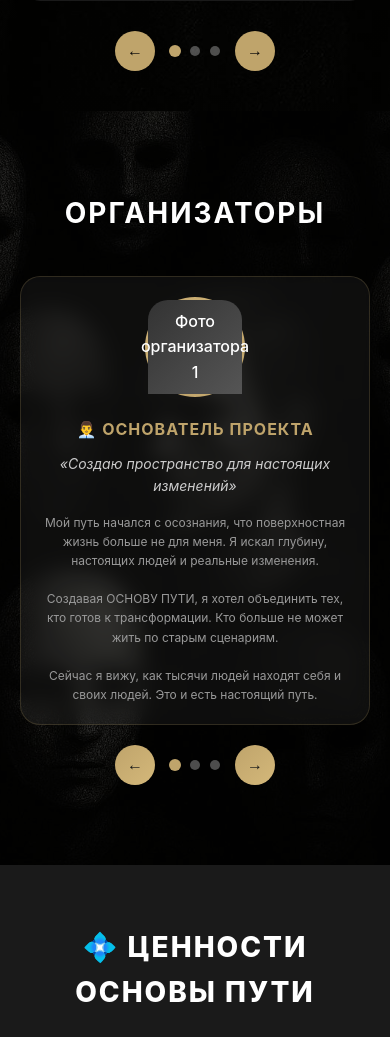
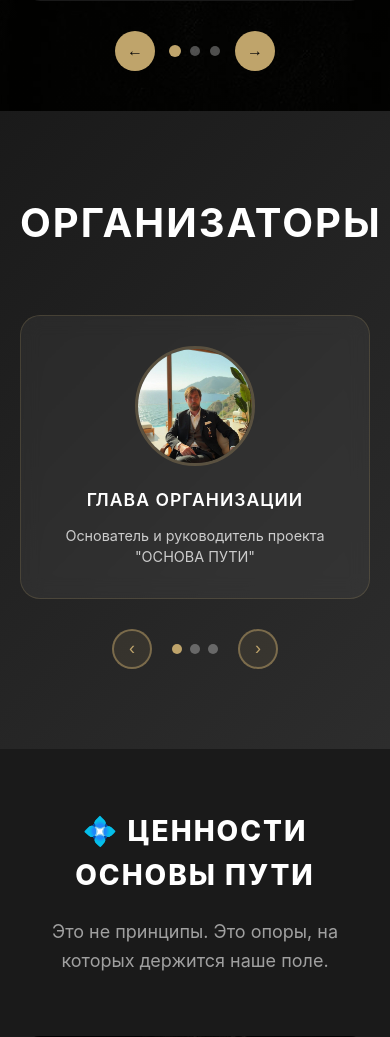
Before and after one commit to KoboSteruS/Main_way, a Flask app: page / in a window 390 px wide. Shown: the part 4853-5890 px from the top of the page. Run offline with Flask 3, Linux system fonts and the light colour scheme.

Commit message:
feat: обновлен блок организаторов - круглые фото, простой дизайн, сетка для десктопа, карусель для мобильных

```diff
--- a/app/static/css/main.css
+++ b/app/static/css/main.css
@@ -2376,63 +2376,95 @@ body {
 
 /* ===== БЛОК ОРГАНИЗАТОРОВ ===== */
 .organizers {
-    position: relative;
-    padding: 120px 0;
-    background: var(--color-bg);
-    overflow: hidden;
-}
-
-.organizers__bg {
-    position: absolute;
-    top: 0;
-    left: 0;
-    width: 100%;
-    height: 100%;
-    background-size: cover;
-    background-position: center;
-    background-repeat: no-repeat;
-    z-index: 1;
-}
-
-.organizers__overlay {
-    position: absolute;
-    top: 0;
-    left: 0;
-    width: 100%;
-    height: 100%;
-    background: rgba(0, 0, 0, 0.7);
-    z-index: 2;
-}
-
-.organizers__container {
-    position: relative;
-    z-index: 3;
-}
-
-.organizers__title {
-    font-size: var(--font-size-3xl);
-    font-weight: 700;
-    color: var(--color-primary);
+    padding: 80px 0;
+    background: linear-gradient(135deg, #1a1a1a 0%, #2d2d2d 100%);
+    position: relative;
+}
+
+.organizers .section-header {
     text-align: center;
     margin-bottom: 60px;
+}
+
+.organizers .section-header h2 {
+    font-size: 3rem;
+    font-weight: 700;
+    color: #fff;
     text-transform: uppercase;
-    letter-spacing: 3px;
-}
-
-.organizers__carousel {
-    position: relative;
-    max-width: 800px;
-    margin: 0 auto;
-}
-
-/* Стили для карусели организаторов */
-.organizers-portraits-carousel {
-    position: relative;
-    overflow: hidden;
+    letter-spacing: 2px;
+    margin: 0;
+}
+
+/* Сетка организаторов для десктопа */
+.organizers-grid {
+    display: grid;
+    grid-template-columns: repeat(3, 1fr);
+    gap: 40px;
+    margin-bottom: 0;
+}
+
+.organizer-card {
+    text-align: center;
+    background: rgba(255, 255, 255, 0.05);
     border-radius: 20px;
-    background: rgba(255, 255, 255, 0.05);
+    padding: 30px;
     backdrop-filter: blur(10px);
     border: 1px solid rgba(191, 164, 107, 0.2);
+    transition: transform 0.3s ease, box-shadow 0.3s ease;
+}
+
+.organizer-card:hover {
+    transform: translateY(-5px);
+    box-shadow: 0 10px 30px rgba(0, 0, 0, 0.3);
+}
+
+.organizer-photo {
+    width: 150px;
+    height: 150px;
+    margin: 0 auto 20px;
+    border-radius: 50%;
+    overflow: hidden;
+    border: 3px solid rgba(191, 164, 107, 0.3);
+}
+
+.organizer-photo img {
+    width: 100%;
+    height: 100%;
+    object-fit: cover;
+}
+
+.organizer-info h3 {
+    font-size: 1.2rem;
+    font-weight: 600;
+    color: #fff;
+    margin: 0 0 10px 0;
+    text-transform: uppercase;
+    letter-spacing: 1px;
+}
+
+.organizer-info p {
+    font-size: 0.95rem;
+    color: #ccc;
+    margin: 0;
+    line-height: 1.5;
+}
+
+/* Мобильная карусель (скрыта на десктопе) */
+.organizers-carousel-mobile {
+    display: none;
+}
+
+/* Мобильные стили */
+@media (max-width: 768px) {
+    .organizers-grid {
+        display: none;
+    }
+
+    .organizers-carousel-mobile {
+        display: block;
+        position: relative;
+        max-width: 400px;
+        margin: 0 auto;
     }
 
     .organizer-slide {
@@ -2440,6 +2472,12 @@ body {
         opacity: 1 !important;
         transform: none !important;
         transition: none !important;
+        text-align: center;
+        background: rgba(255, 255, 255, 0.05);
+        border-radius: 20px;
+        padding: 30px;
+        backdrop-filter: blur(10px);
+        border: 1px solid rgba(191, 164, 107, 0.2);
     }
 
     .organizer-slide.active {
@@ -2452,157 +2490,86 @@ body {
         display: none !important;
     }
 
-.organizer-portrait {
-    display: flex;
-    flex-direction: column;
-    padding: 30px;
-    gap: 20px;
-}
-
-.organizer-portrait__placeholder {
+    .organizer-photo {
         width: 120px;
         height: 120px;
+        margin: 0 auto 20px;
         border-radius: 50%;
-    background: linear-gradient(135deg, #bfa46b 0%, #d4b87a 100%);
+        overflow: hidden;
+        border: 3px solid rgba(191, 164, 107, 0.3);
+    }
+
+    .organizer-photo img {
+        width: 100%;
+        height: 100%;
+        object-fit: cover;
+    }
+
+    .organizer-info h3 {
+        font-size: 1.1rem;
+        font-weight: 600;
+        color: #fff;
+        margin: 0 0 10px 0;
+        text-transform: uppercase;
+        letter-spacing: 1px;
+    }
+
+    .organizer-info p {
+        font-size: 0.9rem;
+        color: #ccc;
+        margin: 0;
+        line-height: 1.5;
+    }
+
+    /* Навигация карусели */
+    .carousel-nav {
+        display: flex;
+        justify-content: center;
+        align-items: center;
+        margin-top: 30px;
+        gap: 20px;
+    }
+
+    .carousel-btn {
+        width: 40px;
+        height: 40px;
+        border-radius: 50%;
+        border: 2px solid rgba(191, 164, 107, 0.5);
+        background: rgba(191, 164, 107, 0.1);
+        color: #bfa46b;
+        font-size: 18px;
+        cursor: pointer;
+        transition: all 0.3s ease;
         display: flex;
         align-items: center;
         justify-content: center;
-    margin: 0 auto;
-    border: 3px solid rgba(191, 164, 107, 0.3);
-}
-
-.organizer-portrait__quote {
-    text-align: center;
-    color: #fff;
-}
-
-.organizer-portrait__name {
-    font-size: 18px;
-    font-weight: 700;
-    color: #bfa46b;
-    margin-bottom: 10px;
-    text-transform: uppercase;
-    letter-spacing: 1px;
-}
-
-.organizer-portrait__text {
-    font-size: 16px;
-    font-style: italic;
-    color: #ccc;
-    margin-bottom: 15px;
-    line-height: 1.6;
-}
-
-.organizer-portrait__story {
-    font-size: 14px;
-    line-height: 1.6;
-    color: #999;
-}
-
-/* Контролы для организаторов */
-.organizers-controls {
-    display: flex;
-    align-items: center;
-    justify-content: center;
-    gap: 20px;
-    margin-top: 30px;
-}
-
-.organizer-nav {
-    width: 50px;
-    height: 50px;
-    border: none;
-    border-radius: 50%;
-    background: linear-gradient(135deg, #bfa46b 0%, #d4b87a 100%);
-    color: #1a1a1a;
-    font-size: 20px;
-    font-weight: 700;
-    cursor: pointer;
-    transition: all 0.3s ease;
-    display: flex;
-    align-items: center;
-    justify-content: center;
-}
-
-.organizer-nav:hover {
-    transform: translateY(-2px);
-    box-shadow: 0 10px 30px rgba(191, 164, 107, 0.3);
-}
-
-.organizer-nav:disabled {
-    opacity: 0.5;
-    cursor: not-allowed;
-}
-
-.organizer-dots {
-    display: flex;
-    gap: 10px;
-}
-
-.organizer-dot {
-    width: 12px;
-    height: 12px;
+    }
+
+    .carousel-btn:hover {
+        background: rgba(191, 164, 107, 0.2);
+        border-color: rgba(191, 164, 107, 0.8);
+    }
+
+    .carousel-dots {
+        display: flex;
+        gap: 8px;
+    }
+
+    .dot {
+        width: 10px;
+        height: 10px;
         border-radius: 50%;
         background: rgba(255, 255, 255, 0.3);
         cursor: pointer;
         transition: all 0.3s ease;
     }
 
-.organizer-dot.active {
+    .dot.active {
         background: #bfa46b;
-    transform: scale(1.2);
-}
-
-.organizer-dot:hover {
-    background: rgba(191, 164, 107, 0.5);
-}
-
-@media (max-width: 768px) {
-    .organizers {
-        padding: 80px 0;
-    }
-
-    .organizers__title {
-        font-size: var(--font-size-2xl);
-        margin-bottom: 40px;
-        letter-spacing: 2px;
-    }
-
-    .organizer-portrait {
-        padding: 20px;
-    }
-
-    .organizer-portrait__placeholder {
-        width: 100px;
-        height: 100px;
-    }
-
-    .organizer-portrait__name {
-        font-size: 16px;
-    }
-
-    .organizer-portrait__text {
-        font-size: 14px;
-    }
-
-    .organizer-portrait__story {
-        font-size: 12px;
-    }
-
-    .organizers-controls {
-        gap: 15px;
-        margin-top: 20px;
-    }
-
-    .organizer-nav {
-        width: 40px;
-        height: 40px;
-        font-size: 16px;
-    }
-
-    .organizer-dot {
-        width: 10px;
-        height: 10px;
+    }
+
+    .organizers .section-header h2 {
+        font-size: 2.5rem;
     }
 }
 
--- a/app/static/js/main.js
+++ b/app/static/js/main.js
@@ -444,44 +444,51 @@ function initPortraitsCarousel() {
 // ===== КАРУСЕЛЬ ОРГАНИЗАТОРОВ =====
 function initOrganizersCarousel() {
     const slides = document.querySelectorAll('.organizer-slide[data-carousel="organizers"]');
-    const dots = document.querySelectorAll('.organizer-dot[data-carousel="organizers"]');
+    const dots = document.querySelectorAll('.dot[data-carousel="organizers"]');
     const prevBtn = document.getElementById('organizerPrev');
     const nextBtn = document.getElementById('organizerNext');
 
-    if (!slides.length) return; // Если нет слайдов, выходим
+    if (!slides.length) return; // Выходим если слайды не найдены
 
     let currentSlide = 0;
-    const totalSlides = slides.length;
 
     function showSlide(index) {
-        // Скрываем все слайды организаторов
+        // Скрываем все слайды
         slides.forEach(slide => {
             slide.classList.remove('active');
+            slide.style.display = 'none';
         });
 
-        // Убираем активный класс со всех точек организаторов
-        dots.forEach(dot => {
-            dot.classList.remove('active');
-        });
+        // Убираем активный класс у всех точек
+        dots.forEach(dot => dot.classList.remove('active'));
 
-        // Показываем нужный слайд
+        // Показываем текущий слайд
         slides[index].classList.add('active');
-        dots[index].classList.add('active');
+        slides[index].style.display = 'block';
+
+        // Активируем соответствующую точку
+        if (dots[index]) {
+            dots[index].classList.add('active');
+        }
     }
 
-    // Обработчики для кнопок с бесконечным переключением
+    function nextSlide() {
+        currentSlide = (currentSlide + 1) % slides.length;
+        showSlide(currentSlide);
+    }
+
+    function prevSlide() {
+        currentSlide = (currentSlide - 1 + slides.length) % slides.length;
+        showSlide(currentSlide);
+    }
+
+    // Обработчики для кнопок
     if (prevBtn) {
-        prevBtn.addEventListener('click', () => {
-            currentSlide = (currentSlide - 1 + totalSlides) % totalSlides;
-            showSlide(currentSlide);
-        });
+        prevBtn.addEventListener('click', prevSlide);
     }
 
     if (nextBtn) {
-        nextBtn.addEventListener('click', () => {
-            currentSlide = (currentSlide + 1) % totalSlides;
-            showSlide(currentSlide);
-        });
+        nextBtn.addEventListener('click', nextSlide);
     }
 
     // Обработчики для точек
@@ -492,13 +499,10 @@ function initOrganizersCarousel() {
         });
     });
 
-    // Автоматическое переключение каждые 6 секунд (немного медленнее чем участники)
-    setInterval(() => {
-        currentSlide = (currentSlide + 1) % totalSlides;
-        showSlide(currentSlide);
-    }, 6000);
+    // Автоматическое переключение каждые 5 секунд
+    setInterval(nextSlide, 5000);
 
-    // Инициализация первого слайда
+    // Показываем первый слайд
     showSlide(0);
 }
 
--- a/app/templates/components/organizers.html
+++ b/app/templates/components/organizers.html
@@ -1,82 +1,90 @@
 <!-- Блок организаторов -->
 <section class="organizers" id="organizers">
-    <div class="organizers__bg" style="background-image: url('{{ url_for('static', filename='img/many_faces.jpg') }}');"></div>
-    <div class="organizers__overlay"></div>
-    <div class="container organizers__container">
-        <h2 class="organizers__title">ОРГАНИЗАТОРЫ</h2>
+    <div class="container">
+        <div class="section-header">
+            <h2>ОРГАНИЗАТОРЫ</h2>
+        </div>
 
-        <div class="organizers__carousel">
-            <div class="organizers-portraits-carousel">
-                <!-- Организатор 1 -->
-                <div class="organizer-slide active" data-carousel="organizers">
-                    <div class="organizer-portrait">
-                        <div class="organizer-portrait__placeholder">
-                            <div class="placeholder-text">Фото организатора 1</div>
+        <div class="organizers-grid">
+            <!-- Глава организации -->
+            <div class="organizer-card">
+                <div class="organizer-photo">
+                    <img src="{{ url_for('static', filename='img/Glava.png') }}" alt="Глава организации">
                 </div>
-                        <div class="organizer-portrait__quote">
-                            <div class="organizer-portrait__name">👨‍💼 Основатель проекта</div>
-                            <div class="organizer-portrait__text">«Создаю пространство для настоящих изменений»</div>
-                            <div class="organizer-portrait__story">
-                                Мой путь начался с осознания, что поверхностная жизнь больше не для меня. Я искал глубину, настоящих людей и реальные изменения.
-                                <br><br>
-                                Создавая ОСНОВУ ПУТИ, я хотел объединить тех, кто готов к трансформации. Кто больше не может жить по старым сценариям.
-                                <br><br>
-                                Сейчас я вижу, как тысячи людей находят себя и своих людей. Это и есть настоящий путь.
+                <div class="organizer-info">
+                    <h3>ГЛАВА ОРГАНИЗАЦИИ</h3>
+                    <p>Основатель и руководитель проекта "ОСНОВА ПУТИ"</p>
                 </div>
+            </div>
+
+            <!-- Координатор -->
+            <div class="organizer-card">
+                <div class="organizer-photo">
+                    <img src="{{ url_for('static', filename='img/Coordinat.png') }}" alt="Координатор">
+                </div>
+                <div class="organizer-info">
+                    <h3>КООРДИНАТОР</h3>
+                    <p>Координирует все процессы и мероприятия проекта</p>
+                </div>
+            </div>
+
+            <!-- Проводница -->
+            <div class="organizer-card">
+                <div class="organizer-photo">
+                    <img src="{{ url_for('static', filename='img/Provodnik.png') }}" alt="Проводница">
+                </div>
+                <div class="organizer-info">
+                    <h3>ПРОВОДНИЦА</h3>
+                    <p>Ведет женскую линию и поддерживает участниц</p>
                 </div>
             </div>
         </div>
 
-                <!-- Организатор 2 -->
-                <div class="organizer-slide" data-carousel="organizers">
-                    <div class="organizer-portrait">
-                        <div class="organizer-portrait__placeholder">
-                            <div class="placeholder-text">Фото организатора 2</div>
+        <!-- Мобильная карусель (только для мобильных) -->
+        <div class="organizers-carousel-mobile">
+            <div class="organizer-slide active" data-carousel="organizers">
+                <div class="organizer-photo">
+                    <img src="{{ url_for('static', filename='img/Glava.png') }}" alt="Глава организации">
                 </div>
-                        <div class="organizer-portrait__quote">
-                            <div class="organizer-portrait__name">👩‍💼 Ведущая женской линии</div>
-                            <div class="organizer-portrait__text">«Помогаю женщинам найти свою силу»</div>
-                            <div class="organizer-portrait__story">
-                                Я прошла путь от потерянности к осознанности. Понимаю, как важно для женщин найти свое пространство, где можно быть настоящей.
-                                <br><br>
-                                В женской линии я создаю безопасное пространство для трансформации. Где каждая может раскрыть свою истинную природу.
-                                <br><br>
-                                Вижу, как женщины обретают силу, уверенность и настоящие связи. Это вдохновляет меня каждый день.
-                            </div>
-                        </div>
+                <div class="organizer-info">
+                    <h3>ГЛАВА ОРГАНИЗАЦИИ</h3>
+                    <p>Основатель и руководитель проекта "ОСНОВА ПУТИ"</p>
                 </div>
             </div>
 
-                <!-- Организатор 3 -->
             <div class="organizer-slide" data-carousel="organizers">
-                    <div class="organizer-portrait">
-                        <div class="organizer-portrait__placeholder">
-                            <div class="placeholder-text">Фото организатора 3</div>
+                <div class="organizer-photo">
+                    <img src="{{ url_for('static', filename='img/Coordinat.png') }}" alt="Координатор">
                 </div>
-                        <div class="organizer-portrait__quote">
-                            <div class="organizer-portrait__name">👨‍🎯 Координатор мероприятий</div>
-                            <div class="organizer-portrait__text">«Организую пространства для встреч и трансформации»</div>
-                            <div class="organizer-portrait__story">
-                                Моя миссия — создавать события, которые меняют жизни. Каждое мероприятие — это возможность для участников встретиться с собой и друг с другом.
-                                <br><br>
-                                От слётов до интенсивов — я продумываю каждую деталь, чтобы создать максимально глубокое и безопасное пространство.
-                                <br><br>
-                                Видеть, как люди уезжают с мероприятий другими — это лучшая награда за мою работу.
-                            </div>
-                        </div>
-                    </div>
+                <div class="organizer-info">
+                    <h3>КООРДИНАТОР</h3>
+                    <p>Координирует все процессы и мероприятия проекта</p>
                 </div>
             </div>
 
-            <!-- Кнопки навигации для организаторов -->
-            <div class="organizers-controls">
-                <button class="organizer-nav organizer-prev" id="organizerPrev">&#8592;</button>
-                <div class="organizer-dots">
-                    <span class="organizer-dot active" data-slide="0" data-carousel="organizers"></span>
-                    <span class="organizer-dot" data-slide="1" data-carousel="organizers"></span>
-                    <span class="organizer-dot" data-slide="2" data-carousel="organizers"></span>
+            <div class="organizer-slide" data-carousel="organizers">
+                <div class="organizer-photo">
+                    <img src="{{ url_for('static', filename='img/Provodnik.png') }}" alt="Проводница">
                 </div>
-                <button class="organizer-nav organizer-next" id="organizerNext">&#8594;</button>
+                <div class="organizer-info">
+                    <h3>ПРОВОДНИЦА</h3>
+                    <p>Ведет женскую линию и поддерживает участниц</p>
+                </div>
+            </div>
+
+            <!-- Навигация карусели -->
+            <div class="carousel-nav">
+                <button class="carousel-btn prev" id="organizerPrev">
+                    <span>‹</span>
+                </button>
+                <div class="carousel-dots">
+                    <span class="dot active" data-carousel="organizers"></span>
+                    <span class="dot" data-carousel="organizers"></span>
+                    <span class="dot" data-carousel="organizers"></span>
+                </div>
+                <button class="carousel-btn next" id="organizerNext">
+                    <span>›</span>
+                </button>
             </div>
         </div>
     </div>
```
Also changed, not shown: app/static/img/Coordinat.png (added), app/static/img/Glava.png (added), app/static/img/Provodnik.png (added). Lines whose indentation alone changed are shown as unchanged.
